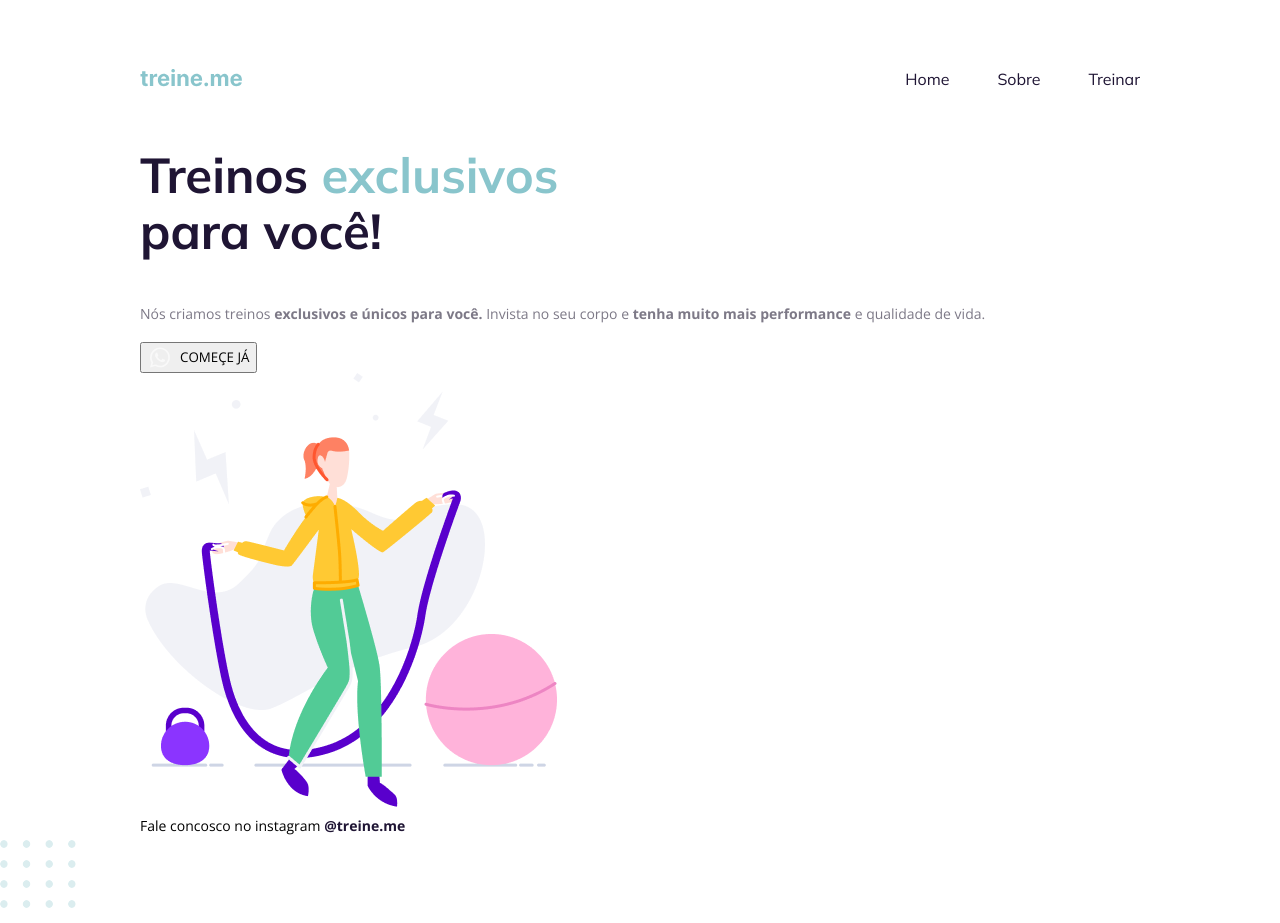
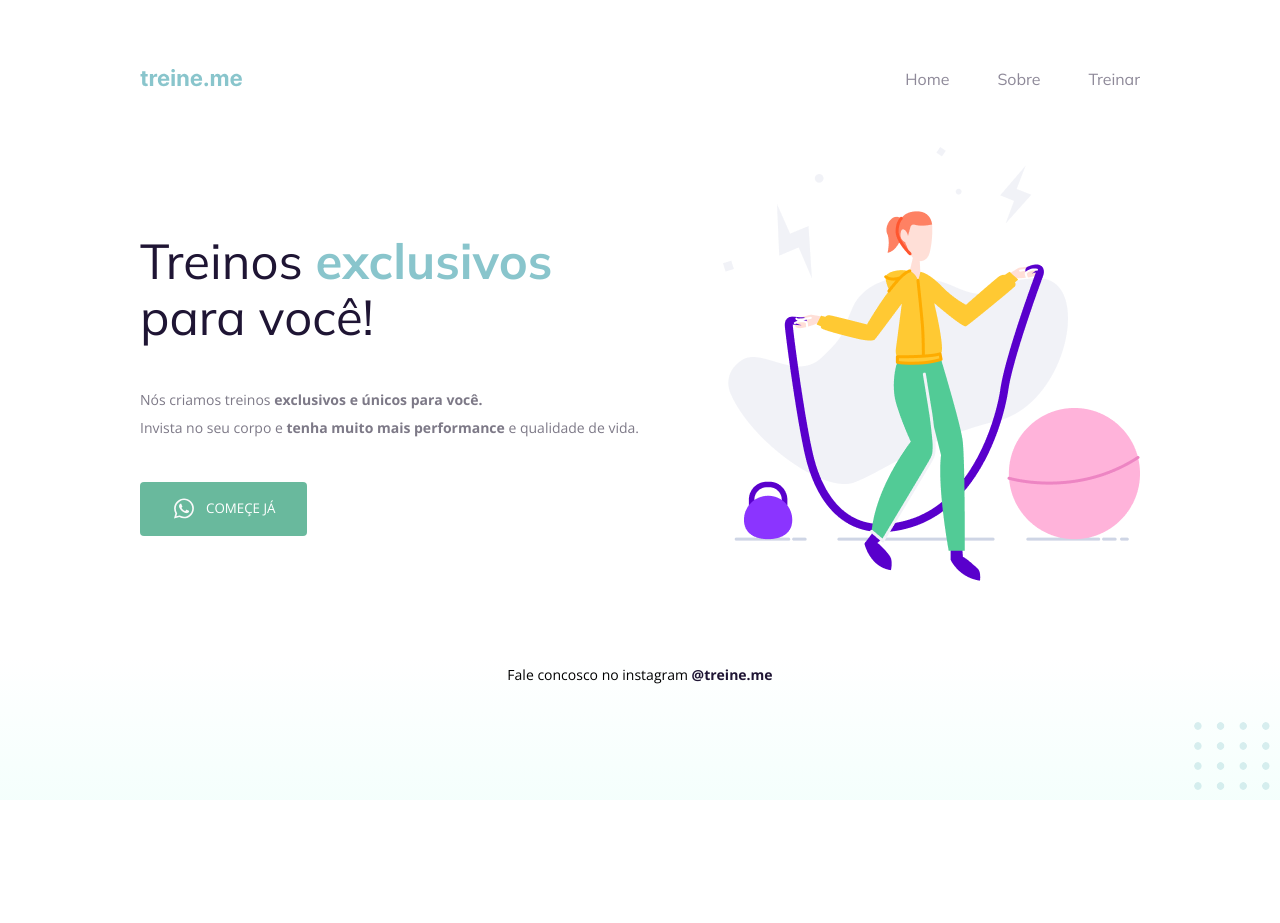
Before and after one commit to jdeymisson/treine.me, a plain HTML site: page index.html in a window 1280 px wide. After the commit the page ends 800 px from the top, so only its background shows below. Drawn offline with nearby package versions, Linux system fonts and the light colour scheme.

Commit message:
Finalizando o segundo projeto do módulo 2 do stage do explorer

```diff
--- a/index.html
+++ b/index.html
@@ -28,6 +28,7 @@
         <h1>Treinos <span>exclusivos</span>
           para você!</h1>
         <p>Nós criamos treinos <strong>exclusivos e únicos para você.</strong>
+          <br/>
           Invista no seu corpo e <strong>tenha muito mais performance</strong> e qualidade de vida.</p>
 
         <button>
@@ -42,6 +43,6 @@
     </footer>
   </div>
 
-  <img src="images/balls.svg" alt="Bolinhas decorativas verdes no canto inferior direito da página.">
+  <img id="balls" src="images/balls.svg" alt="Bolinhas decorativas verdes no canto inferior direito da página.">
 </body>
 </html>
--- a/style.css
+++ b/style.css
@@ -1,11 +1,16 @@
 body {
   margin: 0;
+
   font-family: 'Open Sans', sans-serif;
+  background: linear-gradient(180deg, rgba(227, 255, 248, 0) 82.08%, rgba(227, 255, 248, 0.38) 100%);
+
+  min-height: 100vh;
 }
 
 .page {
   width: 1000px;
-  margin: 65px auto 0;
+  margin: 0 auto;
+  padding-top: 65px;
 }
 
 nav {
@@ -19,56 +24,94 @@ nav {
 ul {
   display: flex;
   gap: 48px;
-
   list-style: none;
   margin: 0;
+  padding: 0;
 }
 
 a {
+  color: #1F1534;
   text-decoration: none;
-  color: #1F1534;
 }
-
+ul li a {
+  opacity: 0.5;
+}
 ul li a:hover {
   font-weight: bold;
-  color: #1F1534;
+  opacity: 1;
 }
 
 h1, ul {
   font-family: 'Mulish', sans-serif;
 }
 
+main {
+  display: flex;
+  align-items: center;
+  justify-content: space-between;
+}
+
 h1 {
   font-size: 49px;
   line-height: 56px;
   color: #1F1534;
+
+  font-weight: normal;
+
   width: 490px;
 }
 
-span {
+h1 span {
   color: #89C5CC;
+  font-weight: bold;
 }
 
-p {
+section p {
   font-size: 14px;
   line-height: 28px;
   color: #7D7987;
+
+  margin: 40px 0;
 }
 
 button {
+  color: white;
   text-transform: uppercase;
+  font-family: 'Open Sans', sans-serif;
+
+  background: #69B99D;
+  border: 0;
+  padding: 14px 32px 15px;
+
   display: flex;
   align-items: center;
-  font-family: 'Open Sans', sans-serif;
-  gap: 8px;
+  justify-content: center;
+  gap: 10px;
+
+  border-radius: 4px;
+
+  cursor: pointer;
+}
+
+button:hover {
+  background: #4ea788;
 }
 
 footer {
   font-size: 14px;
   line-height: 28px;
+
+  text-align: center;
+
+  margin-top: 80px;
 }
 
 footer a {
   font-weight: bold;
+}
 
+#balls {
+  position: fixed;
+  bottom: 0;
+  right: 0;
 }
```
